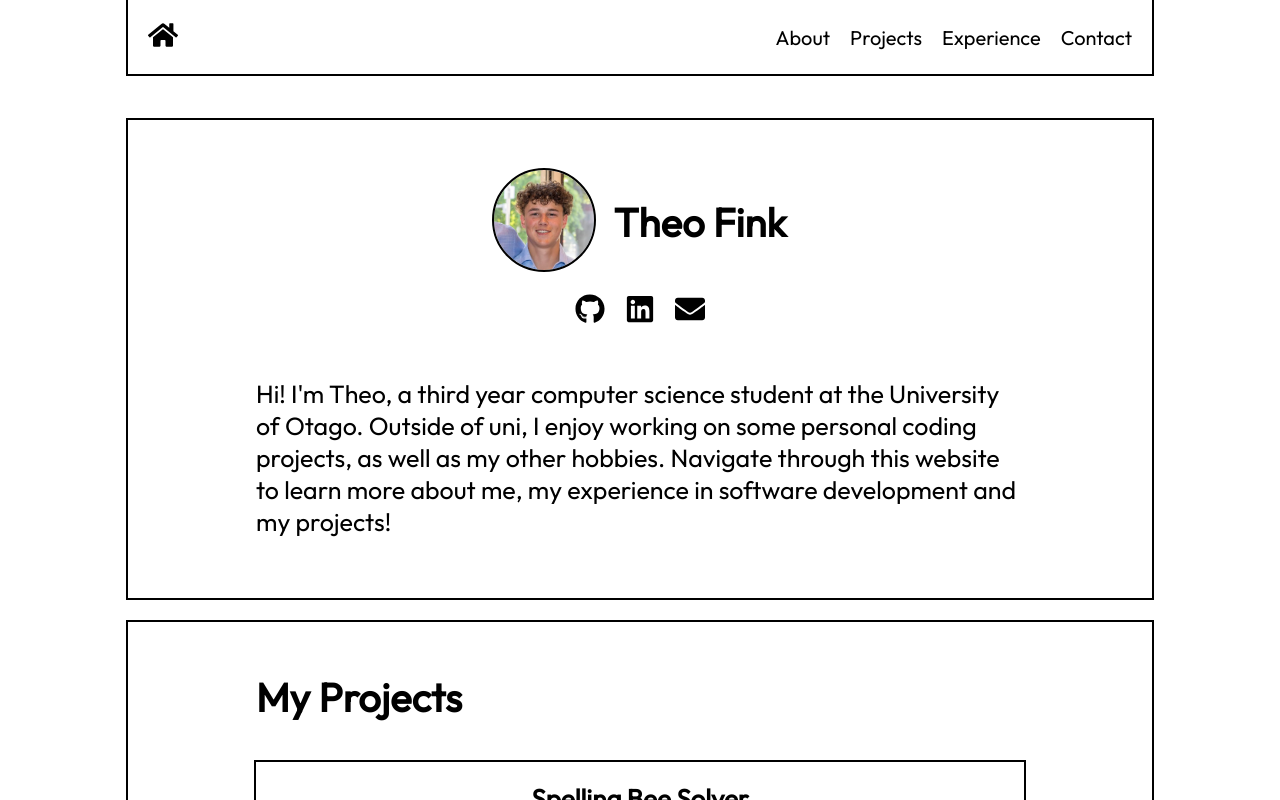
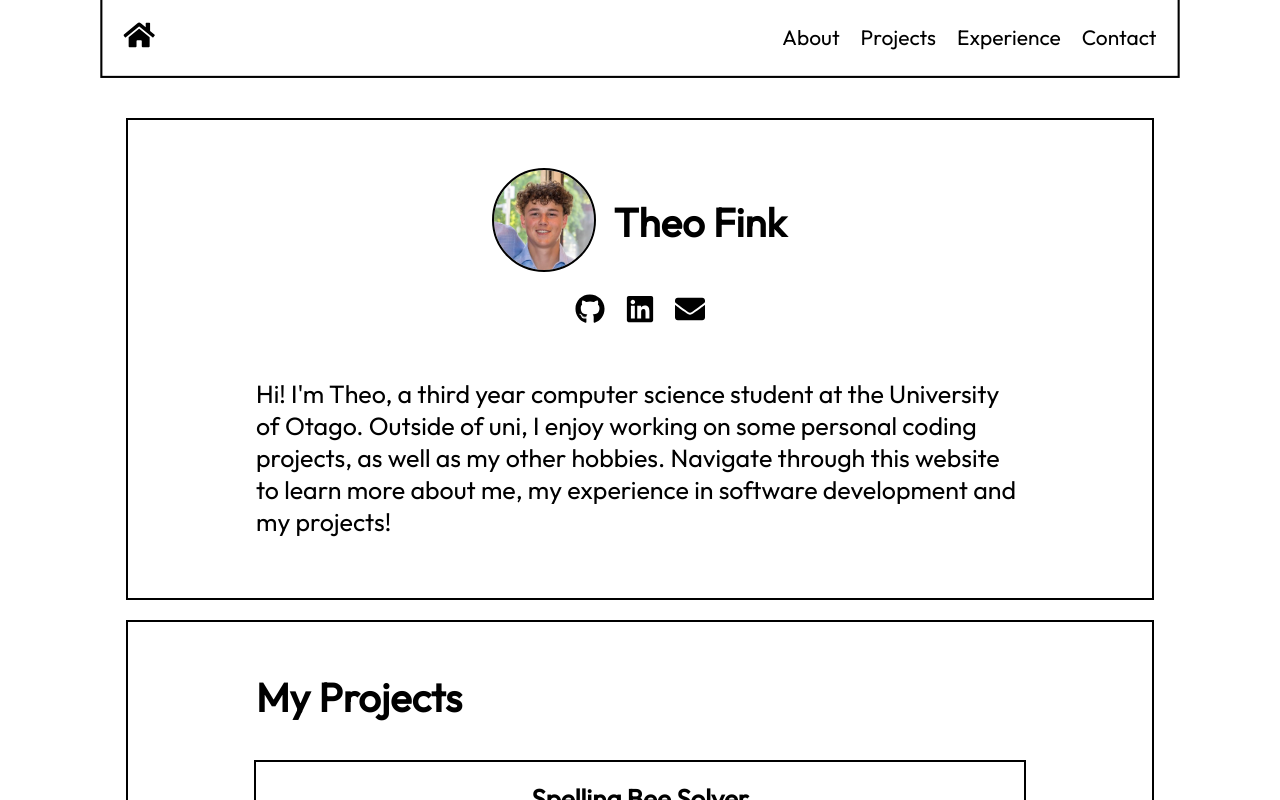
Before and after one commit to theodorefink/portfolio, a React (Vite) app: page / in a window 1280 px wide. In both pictures the pointer is over the element 640 px from the left and 37 px from the top of the page. Shown: the top 800 px of the page. Built offline with nearby package versions, Linux system fonts and the light colour scheme.

Commit message:
navbar grows

```diff
--- a/src/components/Navbar/Navbar.module.css
+++ b/src/components/Navbar/Navbar.module.css
@@ -15,6 +15,10 @@ nav {
     background-color: white;
     outline: 2px solid black;
     transition: transform 0.3s ease; /* Smooth transition for hide/show */
+  }
+
+  nav:hover{
+    transform: scale(1.05);
   }
 
   .homeIcon {
```
